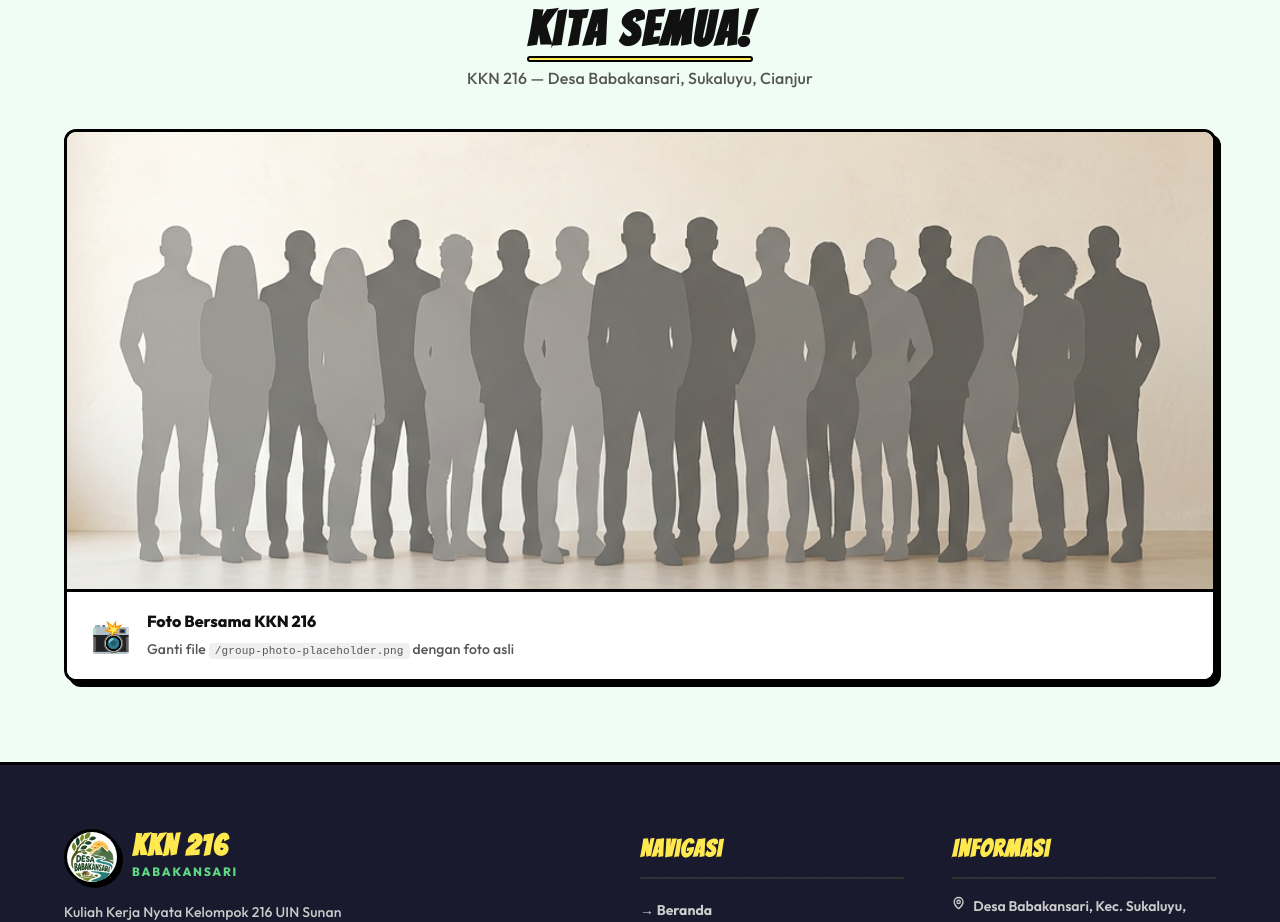
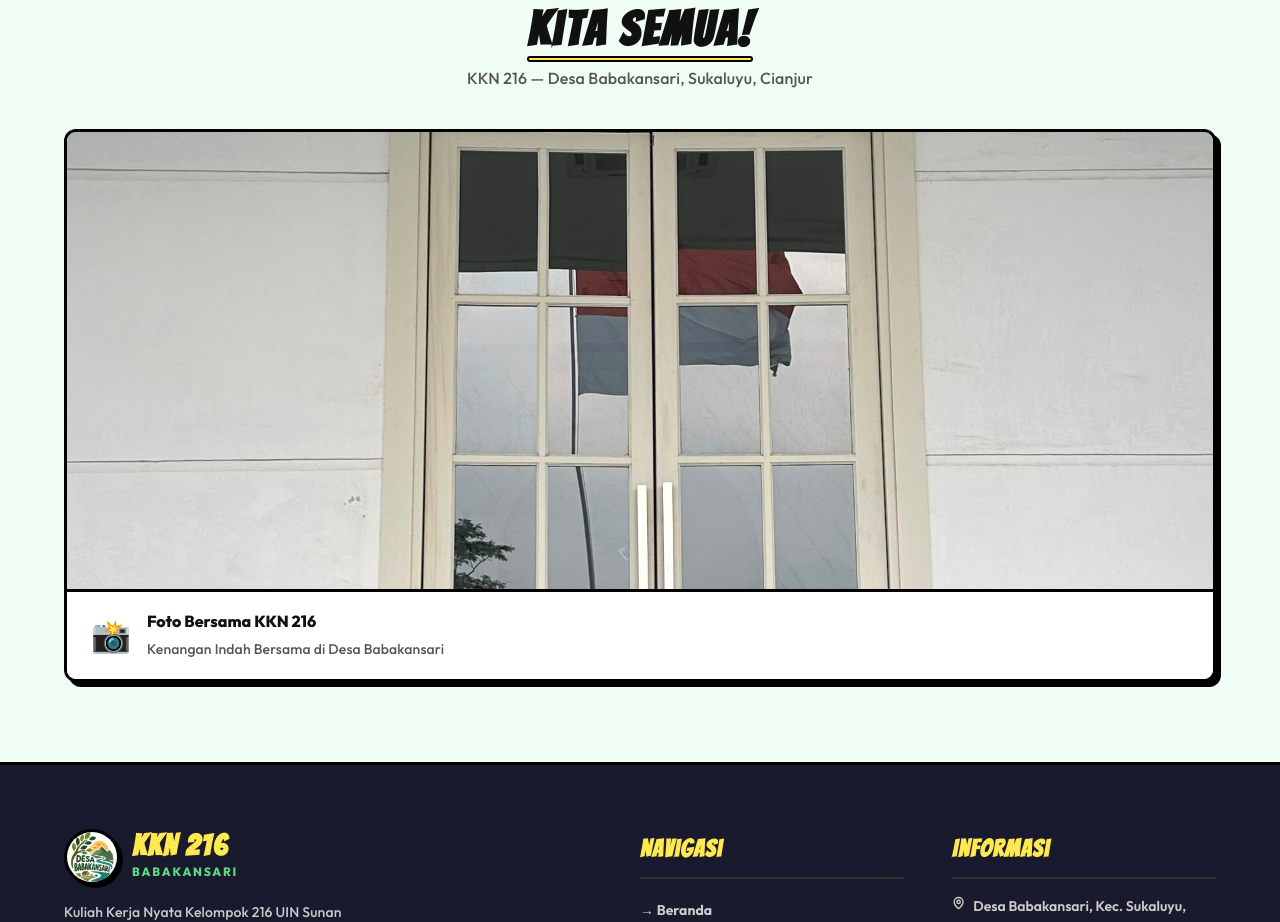
Before and after one commit to raflhyramadhan18/web-kkn216-babakansari, a React (Vite) app in the folder kkn-216/: page /anggota in a window 1280 px wide. Shown: the part 3700-4622 px from the top of the page. Built offline with nearby package versions, Linux system fonts and the light colour scheme; no server answers.

Commit message:
feat: use uploaded 15.jpg for group photo and remove placeholder instructions

```diff
--- a/kkn-216/src/pages/Team/Team.tsx
+++ b/kkn-216/src/pages/Team/Team.tsx
@@ -268,7 +268,7 @@ const Team: React.FC = () => {
             transition={{ duration: 0.5 }}
           >
             <img
-              src="/group-photo-placeholder.png"
+              src="/members/15.jpg"
               alt="Foto Bersama KKN 216 Babakansari"
               className="group-photo-img"
             />
@@ -276,7 +276,7 @@ const Team: React.FC = () => {
               <span>📸</span>
               <div>
                 <strong>Foto Bersama KKN 216</strong>
-                <p>Ganti file <code>/group-photo-placeholder.png</code> dengan foto asli</p>
+                <p>Kenangan Indah Bersama di Desa Babakansari</p>
               </div>
             </div>
           </motion.div>
```
Also changed, not shown: kkn-216/public/members/15.jpg (added).
